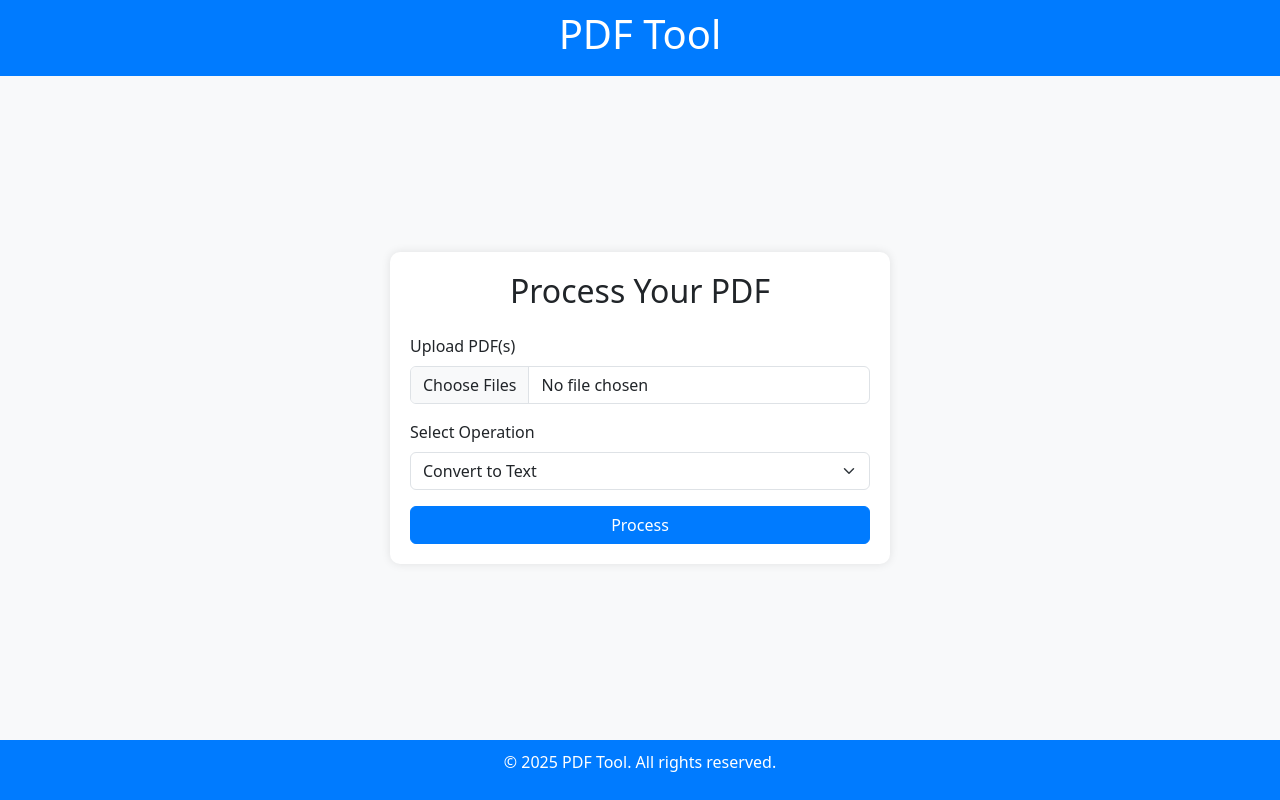
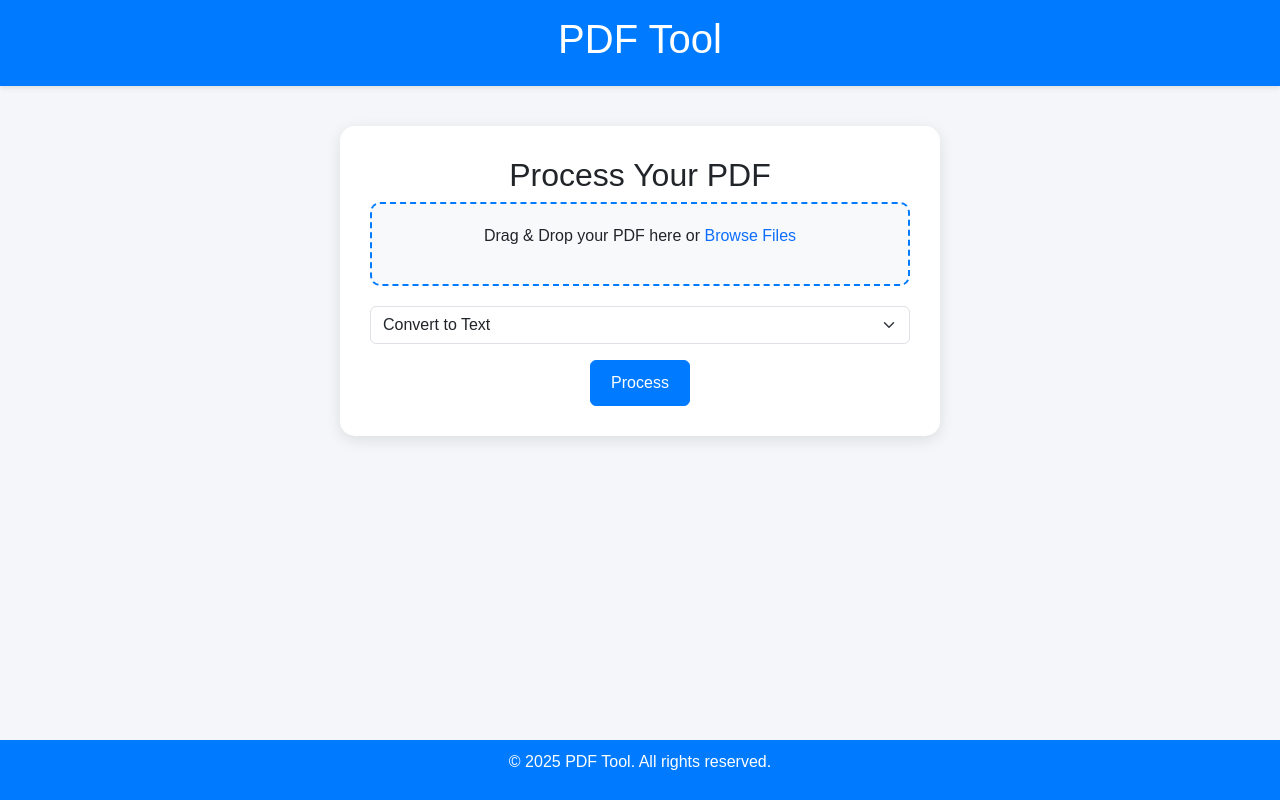
Before and after one commit to AbdurDev-cloud/pdf-tool, a Flask app: page / in a window 1280 px wide. Run offline with Flask 3, Linux system fonts and the light colour scheme; some libraries are stand-ins or nearby versions.

Commit message:
Enhanced frontend with drag-and-drop, progress bar, and modern design

```diff
--- a/app.py
+++ b/app.py
@@ -1,4 +1,4 @@
-from flask import Flask, request, send_file, render_template
+from flask import Flask, request, send_file, render_template, make_response
 import subprocess
 import os
 import zipfile
@@ -10,43 +10,44 @@ app.config['OUTPUT_FOLDER'] = 'outputs'
 @app.route('/', methods=['GET', 'POST'])
 def home():
     if request.method == 'POST':
-        if 'file' not in request.files:
-            return "No file uploaded", 400
-        file = request.files['file']
-        if file.filename == '':
-            return "No file selected", 400
-        if file:
-            input_path = os.path.join(app.config['UPLOAD_FOLDER'], file.filename)
-            os.makedirs(app.config['UPLOAD_FOLDER'], exist_ok=True)
-            file.save(input_path)
+        files = request.files.getlist('file')
+        if not files or all(f.filename == '' for f in files):
+            return "No files uploaded", 400
+        for file in files:
+            if file.filename:
+                input_path = os.path.join(app.config['UPLOAD_FOLDER'], file.filename)
+                os.makedirs(app.config['UPLOAD_FOLDER'], exist_ok=True)
+                file.save(input_path)
 
-            operation = request.form.get('operation', 'text')
-            base_name = os.path.splitext(file.filename)[0]
-            if operation == 'text':
-                output_path = os.path.join(app.config['OUTPUT_FOLDER'], f"{base_name}.txt")
-                subprocess.run(['pdftotext.exe', '-layout', input_path, output_path], check=True)
-                return send_file(output_path, as_attachment=True)
-            elif operation == 'image':
-                output_pattern = os.path.join(app.config['OUTPUT_FOLDER'], f"{base_name}-%d.png")
-                subprocess.run([
-                    'gswin64c.exe',
-                    '-sDEVICE=png16m',
-                    '-r300',
-                    '-sOutputFile=' + output_pattern,
-                    '-dBATCH',  # Run in batch mode
-                    '-dNOPAUSE',  # Prevent pausing between pages
-                    input_path
-                ], check=True, stdout=subprocess.PIPE, stderr=subprocess.PIPE)
-
-                # Create a zip file of all generated images
-                zip_path = os.path.join(app.config['OUTPUT_FOLDER'], f"{base_name}_images.zip")
-                with zipfile.ZipFile(zip_path, 'w', zipfile.ZIP_DEFLATED) as zipf:
-                    for i in range(1, 10):  # Adjust range based on max pages if known
-                        page_path = os.path.join(app.config['OUTPUT_FOLDER'], f"{base_name}-{i}.png")
-                        if os.path.exists(page_path):
-                            zipf.write(page_path, os.path.basename(page_path))
-
-                return send_file(zip_path, as_attachment=True)
+        operation = request.form.get('operation', 'text')
+        base_name = 'merged_output' if operation == 'merge' else os.path.splitext(files[0].filename)[0]
+        if operation == 'text':
+            output_path = os.path.join(app.config['OUTPUT_FOLDER'], f"{base_name}.txt")
+            subprocess.run(['pdftotext.exe', '-layout', input_path, output_path], check=True)
+            return send_file(output_path, as_attachment=True, download_name=f"{base_name}.txt")
+        elif operation == 'image':
+            output_pattern = os.path.join(app.config['OUTPUT_FOLDER'], f"{base_name}-%d.png")
+            subprocess.run([
+                'gswin64c.exe',
+                '-sDEVICE=png16m',
+                '-r300',
+                '-sOutputFile=' + output_pattern,
+                '-dBATCH',
+                '-dNOPAUSE',
+                input_path
+            ], check=True, stdout=subprocess.PIPE, stderr=subprocess.PIPE)
+            zip_path = os.path.join(app.config['OUTPUT_FOLDER'], f"{base_name}_images.zip")
+            with zipfile.ZipFile(zip_path, 'w', zipfile.ZIP_DEFLATED) as zipf:
+                for i in range(1, 10):  # Adjust range if needed
+                    page_path = os.path.join(app.config['OUTPUT_FOLDER'], f"{base_name}-{i}.png")
+                    if os.path.exists(page_path):
+                        zipf.write(page_path, os.path.basename(page_path))
+            return send_file(zip_path, as_attachment=True, download_name=f"{base_name}_images.zip")
+        elif operation == 'merge':
+            output_path = os.path.join(app.config['OUTPUT_FOLDER'], f"{base_name}.pdf")
+            input_files = [os.path.join(app.config['UPLOAD_FOLDER'], f.filename) for f in files if f.filename]
+            subprocess.run(['gswin64c.exe', '-dBATCH', '-dNOPAUSE', '-sDEVICE=pdfwrite', '-sOutputFile=' + output_path] + input_files, check=True)
+            return send_file(output_path, as_attachment=True, download_name=f"{base_name}.pdf")
 
     return render_template('index.html')
 
--- a/templates/index.html
+++ b/templates/index.html
@@ -5,41 +5,69 @@
     <meta name="viewport" content="width=device-width, initial-scale=1.0">
     <title>PDF Tool</title>
     <link href="https://cdn.jsdelivr.net/npm/bootstrap@5.3.3/dist/css/bootstrap.min.css" rel="stylesheet">
+    <link href="https://cdnjs.cloudflare.com/ajax/libs/font-awesome/6.0.0-beta3/css/all.min.css" rel="stylesheet"> <!-- For icons -->
     <style>
         body {
-            background-color: #f8f9fa;
+            background-color: #f4f6f9;
             min-height: 100vh;
             display: flex;
             flex-direction: column;
+            font-family: 'Arial', sans-serif;
         }
-        .header, .footer {
+        .header {
+            background-color: #007bff;
+            color: white;
+            padding: 15px 0;
+            text-align: center;
+            box-shadow: 0 2px 5px rgba(0,0,0,0.1);
+        }
+        .content {
+            flex: 1;
+            padding: 40px 20px;
+            display: flex;
+            justify-content: center;
+            align-items: flex-start;
+        }
+        .pdf-container {
+            background: white;
+            padding: 30px;
+            border-radius: 15px;
+            box-shadow: 0 4px 15px rgba(0,0,0,0.1);
+            width: 100%;
+            max-width: 600px;
+            text-align: center;
+        }
+        .drag-area {
+            border: 2px dashed #007bff;
+            padding: 20px;
+            margin-bottom: 20px;
+            border-radius: 10px;
+            background: #f8f9fa;
+            cursor: pointer;
+        }
+        .drag-area.dragover {
+            background: #e9ecef;
+            border-color: #0056b3;
+        }
+        .progress {
+            display: none;
+            margin-top: 10px;
+        }
+        .btn-primary {
+            background-color: #007bff;
+            border-color: #007bff;
+            padding: 10px 20px;
+        }
+        .btn-primary:hover {
+            background-color: #0056b3;
+            border-color: #0056b3;
+        }
+        .footer {
             background-color: #007bff;
             color: white;
             padding: 10px 0;
             text-align: center;
-        }
-        .content {
-            flex: 1;
-            padding: 20px;
-            display: flex;
-            justify-content: center;
-            align-items: center;
-        }
-        .pdf-form {
-            background: white;
-            padding: 20px;
-            border-radius: 10px;
-            box-shadow: 0 0 10px rgba(0,0,0,0.1);
-            width: 100%;
-            max-width: 500px;
-        }
-        .btn-primary {
-            background-color: #007bff;
-            border-color: #007bff;
-        }
-        .btn-primary:hover {
-            background-color: #0056b3;
-            border-color: #0056b3;
+            margin-top: auto;
         }
     </style>
 </head>
@@ -48,28 +76,96 @@
         <h1>PDF Tool</h1>
     </div>
     <div class="content">
-        <div class="pdf-form">
-            <h2 class="text-center mb-4">Process Your PDF</h2>
-            <form method="post" enctype="multipart/form-data">
-                <div class="mb-3">
-                    <label for="file" class="form-label">Upload PDF(s)</label>
-                    <input type="file" class="form-control" name="file" multiple>
+        <div class="pdf-container">
+            <h2>Process Your PDF</h2>
+            <div class="drag-area" id="dragArea">
+                <p>Drag & Drop your PDF here or <span class="text-primary">Browse Files</span></p>
+                <input type="file" name="file" id="fileInput" multiple class="d-none">
+                <p id="fileNames"></p>
             </div>
             <div class="mb-3">
-                    <label for="operation" class="form-label">Select Operation</label>
-                    <select class="form-select" name="operation">
+                <select class="form-select" name="operation" id="operation">
                     <option value="text">Convert to Text</option>
                     <option value="image">Convert to Images</option>
                     <option value="merge">Merge PDFs</option>
                 </select>
             </div>
-                <button type="submit" class="btn btn-primary w-100">Process</button>
-            </form>
+            <button type="button" class="btn btn-primary" id="processBtn">Process</button>
+            <div class="progress">
+                <div class="progress-bar" role="progressbar" style="width: 0%;" aria-valuenow="0" aria-valuemin="0" aria-valuemax="100">0%</div>
+            </div>
         </div>
     </div>
     <div class="footer">
-        <p>&copy; 2025 PDF Tool. All rights reserved.</p>
+        <p>© 2025 PDF Tool. All rights reserved.</p>
     </div>
     <script src="https://cdn.jsdelivr.net/npm/bootstrap@5.3.3/dist/js/bootstrap.bundle.min.js"></script>
+    <script src="https://cdnjs.cloudflare.com/ajax/libs/font-awesome/6.0.0-beta3/js/all.min.js"></script>
+    <script>
+        const dragArea = document.getElementById('dragArea');
+        const fileInput = document.getElementById('fileInput');
+        const fileNames = document.getElementById('fileNames');
+        const processBtn = document.getElementById('processBtn');
+        const progress = document.querySelector('.progress');
+        const progressBar = document.querySelector('.progress-bar');
+
+        // Drag and Drop
+        dragArea.addEventListener('dragover', (e) => {
+            e.preventDefault();
+            dragArea.classList.add('dragover');
+        });
+        dragArea.addEventListener('dragleave', () => {
+            dragArea.classList.remove('dragover');
+        });
+        dragArea.addEventListener('drop', (e) => {
+            e.preventDefault();
+            dragArea.classList.remove('dragover');
+            const files = e.dataTransfer.files;
+            handleFiles(files);
+        });
+        dragArea.addEventListener('click', () => fileInput.click());
+        fileInput.addEventListener('change', (e) => handleFiles(e.target.files));
+
+        function handleFiles(files) {
+            fileNames.innerHTML = Array.from(files).map(f => f.name).join(', ');
+            fileInput.files = files;
+        }
+
+        // Process Button
+        processBtn.addEventListener('click', () => {
+            if (fileInput.files.length > 0) {
+                const formData = new FormData();
+                Array.from(fileInput.files).forEach(file => formData.append('file', file));
+                formData.append('operation', document.getElementById('operation').value);
+
+                progress.style.display = 'block';
+                let progressValue = 0;
+                const interval = setInterval(() => {
+                    progressValue += 10;
+                    progressBar.style.width = progressValue + '%';
+                    progressBar.setAttribute('aria-valuenow', progressValue);
+                    progressBar.textContent = progressValue + '%';
+                    if (progressValue >= 100) clearInterval(interval);
+                }, 500);
+
+                fetch('/', {
+                    method: 'POST',
+                    body: formData
+                }).then(response => response.blob())
+                  .then(blob => {
+                      const url = window.URL.createObjectURL(blob);
+                      const a = document.createElement('a');
+                      a.href = url;
+                      a.download = 'output.zip'; // Adjust based on operation
+                      a.click();
+                      window.URL.revokeObjectURL(url);
+                      progress.style.display = 'none';
+                      progressBar.style.width = '0%';
+                      progressBar.setAttribute('aria-valuenow', '0');
+                      progressBar.textContent = '0%';
+                  }).catch(error => console.error('Error:', error));
+            }
+        });
+    </script>
 </body>
 </html>
```
Lines whose indentation alone changed are shown as unchanged.
